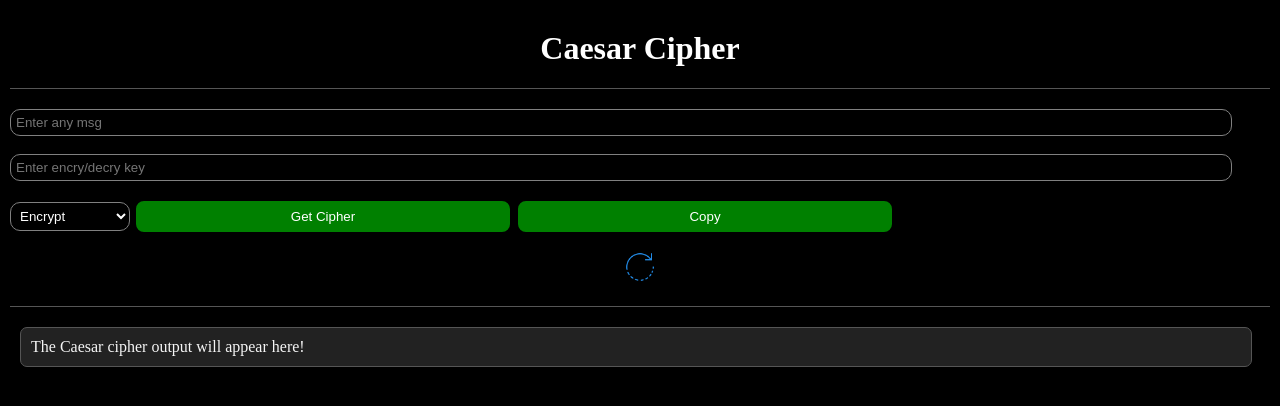
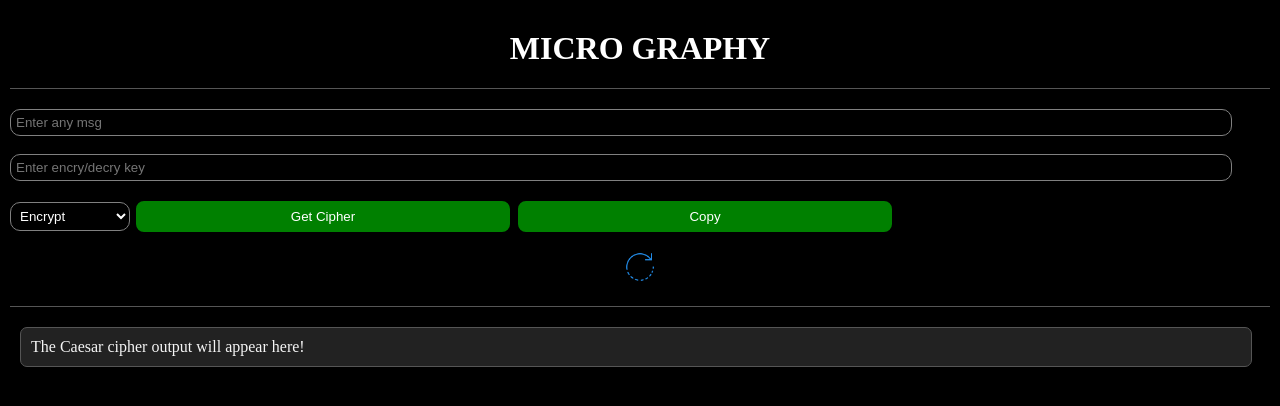
Before and after one commit to microintel/Micrography, a plain HTML site: page index1.html in a window 1280 px wide. Drawn offline with Linux system fonts and the light colour scheme.

Commit message:
Update index1.html

```diff
--- a/index1.html
+++ b/index1.html
@@ -20,7 +20,7 @@
 <link rel="stylesheet" href="indexcss.css">
 </head>
 <body>
-<center><h1>Caesar Cipher</h1></center>
+<center><h1>MICRO GRAPHY</h1></h1></center>
 <hr>
 <input id="inp" placeholder="Enter any msg" style="width:96%"/>
 <br><br>
```
